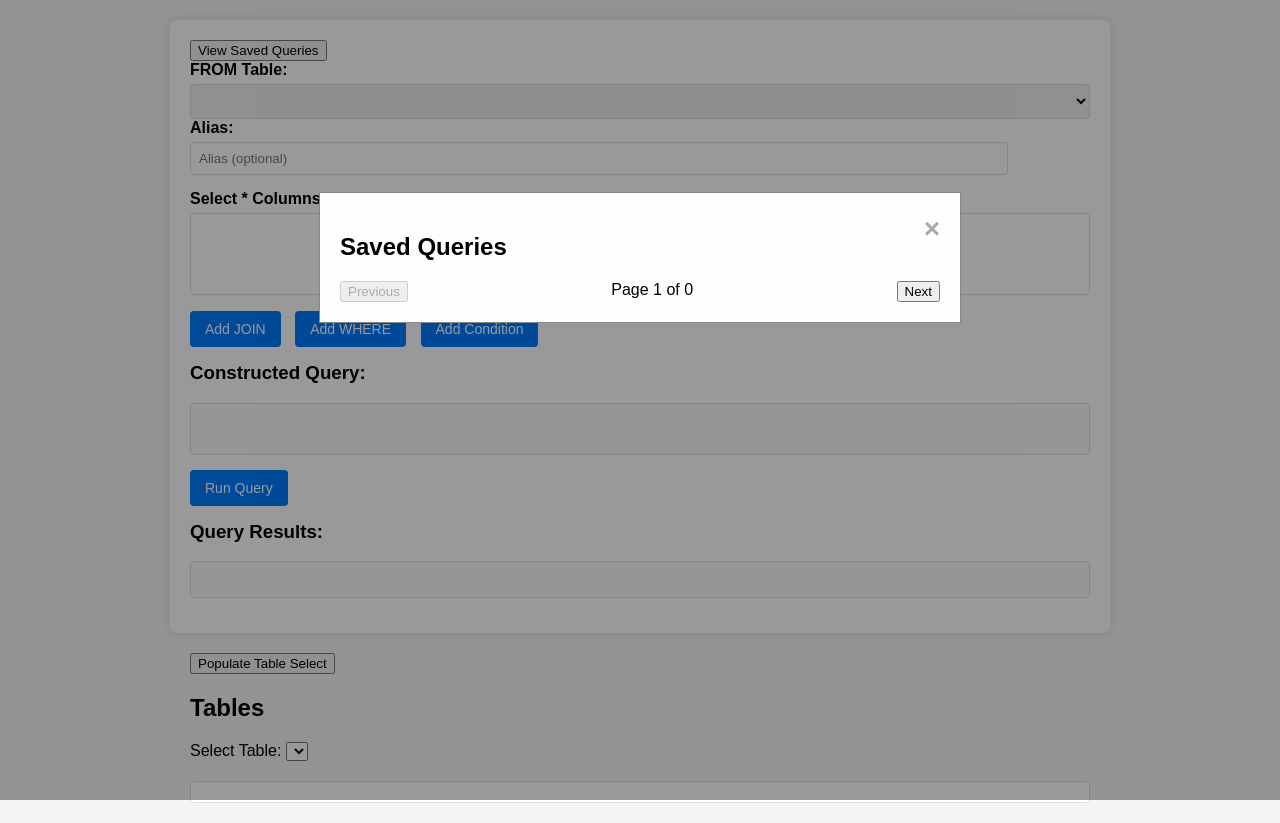
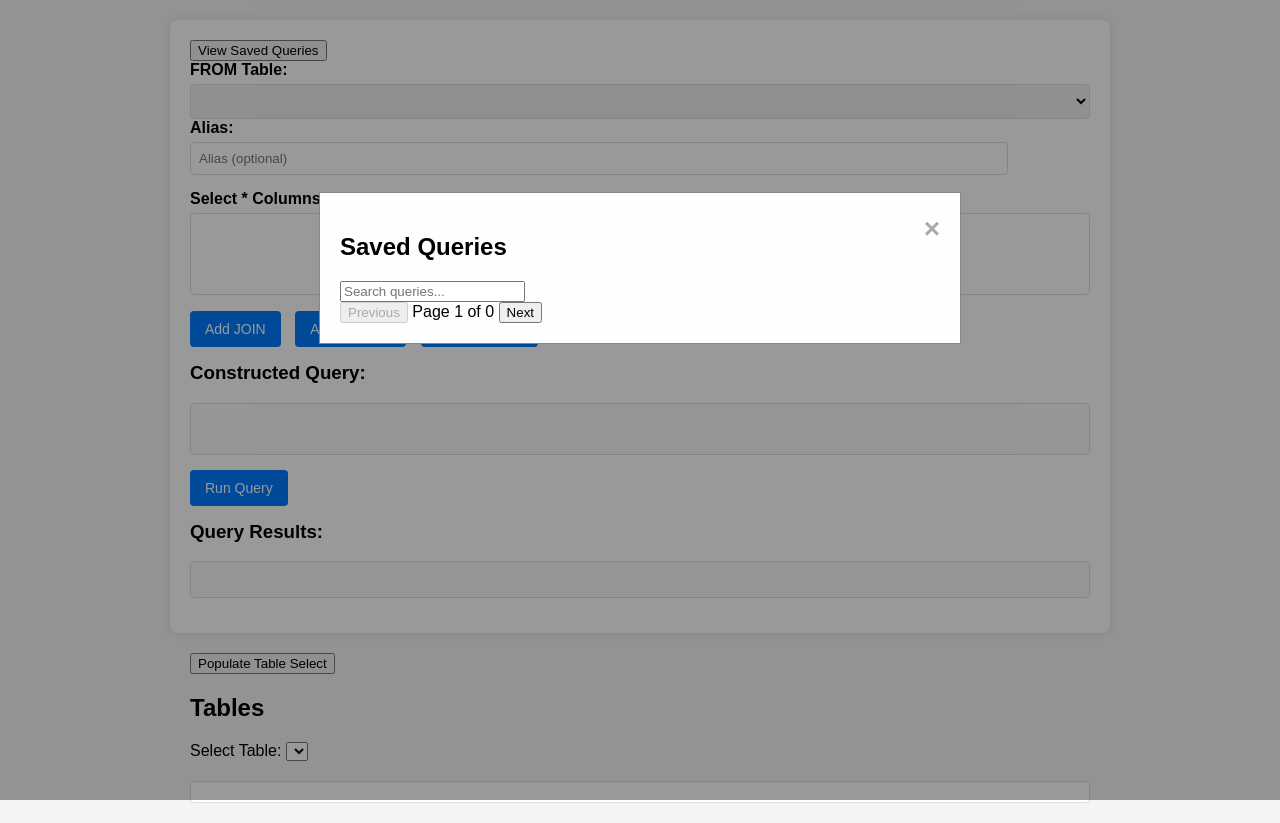
Before and after one commit to bembit/sql-query-builder-nodejs, a website: page public/index.html in a window 1280 px wide. Both pictures are taken after a click on the button "View Saved Queries". Drawn offline with Linux system fonts and the light colour scheme; no server answers.

Commit message:
added search filter for savedResults

```diff
--- a/public/index.html
+++ b/public/index.html
@@ -19,14 +19,16 @@
             <div class="modal-content">
                 <span class="close">&times;</span>
                 <h2>Saved Queries</h2>
+                <input type="text" id="search-query" placeholder="Search queries...">
                 <div id="query-list"></div>
-                <div class="pagination">
+                <div id="pagination-controls">
                     <button id="prev-page">Previous</button>
                     <span id="page-info"></span>
                     <button id="next-page">Next</button>
                 </div>
             </div>
         </div>
+
         <!-- table select -->
         <div class="query-section">
             <label for="select-table">FROM Table:</label>
--- a/public/js/savedQueries.js
+++ b/public/js/savedQueries.js
@@ -16,7 +16,7 @@ document.addEventListener('DOMContentLoaded', () => {
     // Open modal
     openQueryModalButton.addEventListener('click', () => {
         queryModal.style.display = 'block';
-        displayQueries(currentPage, queryOutput);
+        displayQueries(currentPage, queryOutput, ''); // Initialize with empty search term
     });
 
     // Close modal
@@ -50,13 +50,18 @@ document.addEventListener('DOMContentLoaded', () => {
     });
 
     // Display Queries with Pagination
-    function displayQueries(page, queryOutput) {
+    function displayQueries(page, queryOutput, searchTerm = '') {
         const savedQueries = JSON.parse(localStorage.getItem('queries')) || [];
         queryList.innerHTML = ''; // Clear the list
 
+        // Filter queries based on search term
+        const filteredQueries = savedQueries.filter(query =>
+            query.toLowerCase().includes(searchTerm.toLowerCase())
+        );
+
         const start = (page - 1) * queriesPerPage;
         const end = start + queriesPerPage;
-        const paginatedQueries = savedQueries.slice(start, end);
+        const paginatedQueries = filteredQueries.slice(start, end);
 
         paginatedQueries.forEach((query, index) => {
             const queryItem = document.createElement('div');
@@ -71,11 +76,18 @@ document.addEventListener('DOMContentLoaded', () => {
         });
 
         // Update pagination info
-        const totalPages = Math.ceil(savedQueries.length / queriesPerPage);
+        const totalPages = Math.ceil(filteredQueries.length / queriesPerPage);
         pageInfo.textContent = `Page ${page} of ${totalPages}`;
 
         // Disable/Enable buttons based on page position
         prevPageButton.disabled = page === 1;
         nextPageButton.disabled = page === totalPages;
     }
+
+    document.getElementById('search-query').addEventListener('input', (event) => {
+        const searchTerm = event.target.value;
+        currentPage = 1; // Reset to first page on new search
+        displayQueries(currentPage, queryOutput, searchTerm);
+    });
+
 });
```
